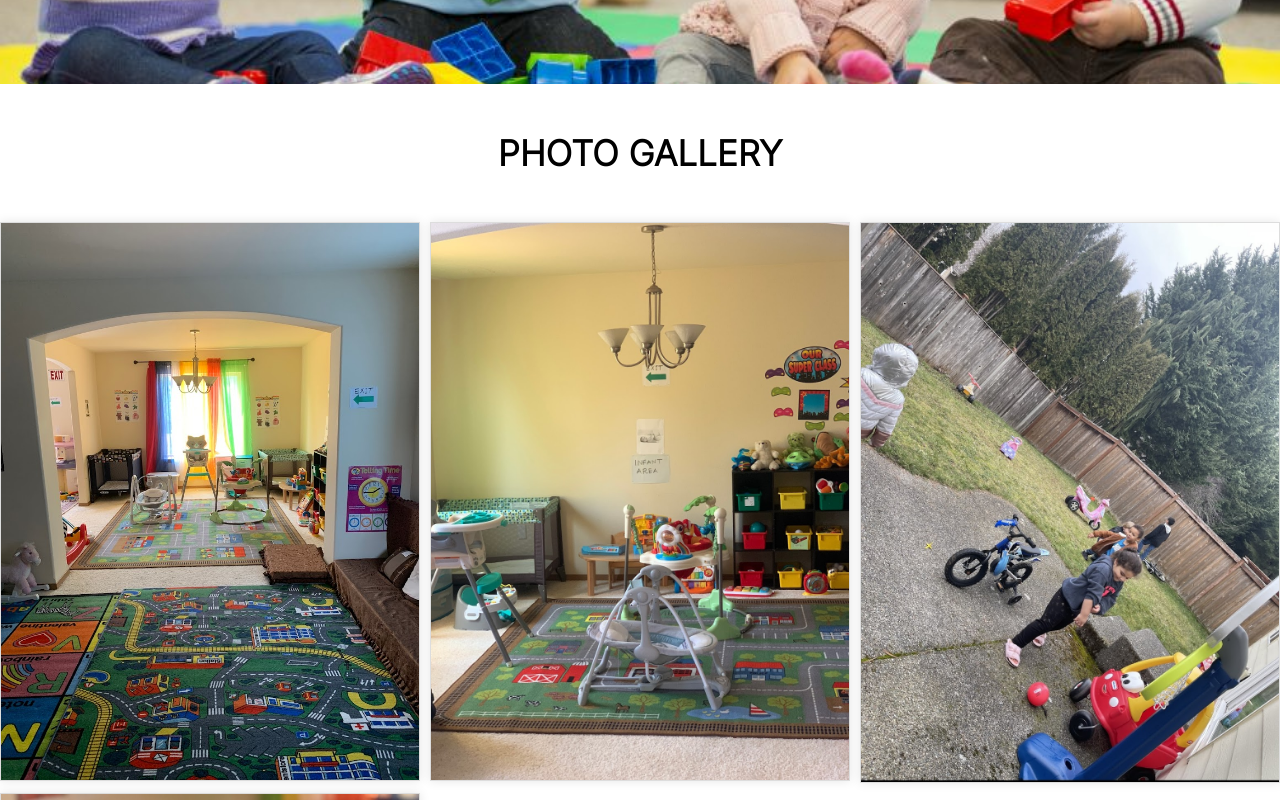
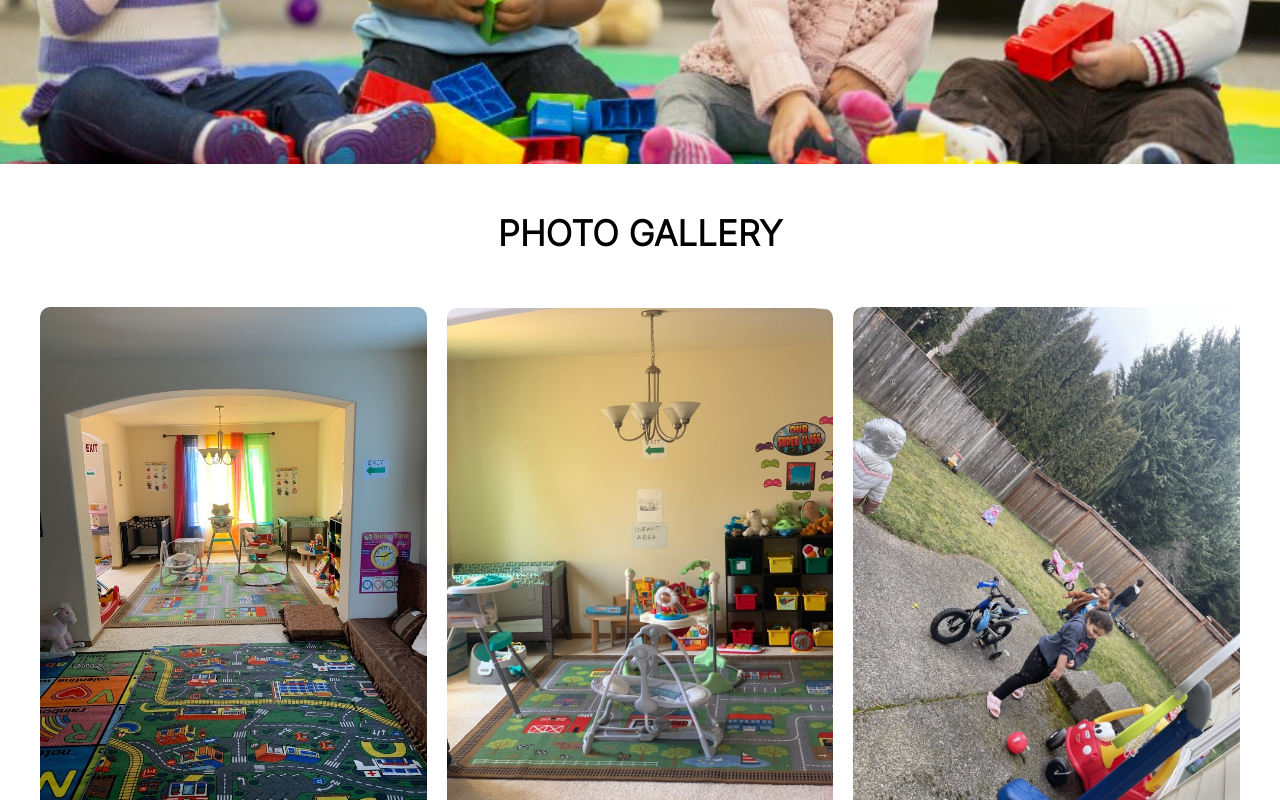
Before and after one commit to nabdi7/hadiya-childcare, a React (Create React App) app: page / in a window 1280 px wide. Shown: the part 680-1480 px from the top of the page. Built offline with nearby package versions, Linux system fonts and the light colour scheme.

Commit message:
first commit

```diff
--- /dev/null
+++ b/src/components/Gallery.css
@@ -0,0 +1,110 @@
+.galleryWrap {
+    display: flex;
+    flex-wrap: wrap;
+    gap: 10px;
+    align-items: center;
+    justify-content: center;
+    max-width: 1220px;
+    margin: 0 auto;
+    margin-bottom: 3rem;
+  }
+
+  .galleryWrap .single {
+    width: calc(33.3333% - 10px);
+    cursor: pointer;
+    margin-bottom: 10px;
+    /* width: 30%;
+    height: 100%; */
+    padding: 5px;
+  }
+
+  .galleryWrap .single img {
+    max-width: 100%;
+    max-height: 100%;
+    border-radius: 10px;
+  }
+
+  .galleryWrap .single img:hover {
+    transform: scale(1.02);
+  }
+
+  .sliderWrap {
+    position: fixed;
+    top: 0;
+    bottom: 0;
+    left: 0;
+    right: 0;
+    z-index: 999;
+    background-color: rgba(0, 0, 0, 0.8);
+    display: flex;
+    align-items: center;
+    justify-content: center;
+    width: 100%;
+    height: 100%;
+  }
+
+  .sliderWrap .btnClose, .sliderWrap .btnPrev, .sliderWrap .btnNext {
+    position: fixed;
+    cursor: pointer;
+    opacity: 0.6;
+    color: #fff;
+    z-index: 9999;
+  }
+
+  .btnNext:hover, .btnPrev:hover, .btnClose:hover {
+    opacity: 1;
+  }
+
+  .sliderWrap .btnClose {
+    top: 40px;
+    right: 40px;
+    font-size: 25px;
+  }
+
+  .sliderWrap .btnPrev {
+    top: 50%;
+    transform: translateY(-50%);
+    left: 40px;
+    font-size: 25px;
+  }
+
+  .sliderWrap .btnNext {
+    top: 50%;
+    transform: translateY(-50%);
+    right: 40px;
+    font-size: 25px;
+  }
+
+  .fullScreenImage {
+    width: calc(100% - 40px);
+    height: calc(100% - 40px);
+    display: flex;
+    align-items: center;
+    justify-content: center;
+  }
+
+  .fullScreenImage img {
+    max-width: 100%;
+    max-height: 100%;
+    pointer-events: none;
+    -webkit-user-select: none; /* Safari */
+    -ms-user-select: none; /* IE 10 and IE 11 */
+    user-select: none; /* Standard syntax */
+  }
+
+  @media (max-width: 768px) {
+    .galleryWrap .single {
+      width: calc(50% - 5px);
+    }
+
+    .galleryWrap .single img {
+        max-width: 100%;
+        max-height: 100%;
+        border-radius: 10px;
+    }
+
+    .galleryWrap .single img:hover {
+        transform: scale(1.02);
+    }
+
+}
--- /dev/null
+++ b/src/components/Gallery.js
@@ -0,0 +1,77 @@
+import { useState } from 'react'
+
+import { FontAwesomeIcon } from '@fortawesome/react-fontawesome'
+import { faCircleChevronLeft, faCircleChevronRight, faCircleXmark } from '@fortawesome/free-solid-svg-icons'
+
+import './Gallery.css'
+
+const Gallery = ({galleryImages}) => {
+
+  const [slideNumber, setSlideNumber] = useState(0)
+  const [openModal, setOpenModal] = useState(false)
+
+  const handleOpenModal = (index) => {
+    setSlideNumber(index)
+    setOpenModal(true)
+  }
+
+  // Close Modal
+  const handleCloseModal = () => {
+    setOpenModal(false)
+  }
+
+  // Previous Image
+  const prevSlide = () => {
+    slideNumber === 0
+    ? setSlideNumber( galleryImages.length -1 )
+    : setSlideNumber( slideNumber - 1 )
+  }
+
+  // Next Image
+  const nextSlide = () => {
+    slideNumber + 1 === galleryImages.length
+    ? setSlideNumber(0)
+    : setSlideNumber(slideNumber + 1)
+  }
+
+  return (
+    <div>
+
+      {openModal &&
+        <div className='sliderWrap'>
+          <FontAwesomeIcon icon={faCircleXmark} className='btnClose' onClick={handleCloseModal}  />
+          <FontAwesomeIcon icon={faCircleChevronLeft} className='btnPrev' onClick={prevSlide} />
+          <FontAwesomeIcon icon={faCircleChevronRight} className='btnNext' onClick={nextSlide} />
+          <div className='fullScreenImage'>
+            <img src={galleryImages[slideNumber].img} alt='' />
+          </div>
+        </div>
+      }
+
+      {/* <br />
+      Current slide number:  {slideNumber}
+      <br />
+      Total Slides: {galleryImages.length}
+      <br /><br /> */}
+        {/* <h1 className='gallery-title'> PHOTO GALLERY</h1> */}
+      <div className='galleryWrap'>
+        {
+          galleryImages && galleryImages.map((slide, index) => {
+            return(
+              <div
+                className='single'
+                key={index}
+                onClick={ () => handleOpenModal(index) }
+              >
+                <img src={slide.img} alt='' />
+              </div>
+            )
+          })
+        }
+      </div>
+
+    </div>
+  )
+}
+
+export default Gallery
--- a/src/components/Home.css
+++ b/src/components/Home.css
@@ -14,7 +14,7 @@ body {
     background-image: url("../images/kid1.jpeg");
     background-size: cover;
     background-repeat: no-repeat;
-    min-height: 70vh;
+    min-height: 80vh;
     background-position: center;
     padding-top: 4rem;
     display: flex;
@@ -59,9 +59,6 @@ body {
 
 
 /* gallery */
-/* .gallery{
-
-} */
 .gallery-title{
     color: black;
     font-size: 35px;
@@ -69,24 +66,6 @@ body {
     margin-bottom: 3rem;
 }
 
-.gallery-box {
-  text-align: center;
-}
-
-.image-grid {
-    display: grid;
-    grid-template-columns: repeat(3, 1fr);
-    grid-gap: 10px;
-    margin-bottom: 3rem;
-    margin: 0 auto;
-}
-
-.image-grid img {
-    max-width: 100%;
-    height: auto;
-    box-shadow: 0 0 10px rgba(0, 0, 0, 0.1);
-    border: 1px solid #ddd;
-}
 
 /* what we offer  */
 .offer-container {
@@ -155,12 +134,28 @@ body {
     justify-content: center;
     align-items: center;
     padding: 1rem;
-    margin: 1rem;
-    width: 90%; /* Adjust the width as needed */
+    width: 90%;
     margin: 0 auto;
+    /* height: 760px; */
+    /* margin-right: -100px; */
 }
 
 
 @media screen and (max-width: 768px){
 
+
+
+
+
+    /* testimonials frame */
+    .frame-box{
+        display: flex;
+        justify-content: center;
+        align-items: center;
+        padding: 1rem;
+        width: 90%;
+        margin: 0 auto;
+        height: 760px;
+        /* margin-right: -100px; */
+    }
 }
--- a/src/components/Home.js
+++ b/src/components/Home.js
@@ -1,5 +1,6 @@
 import React from "react";
 import "./Home.css";
+import Gallery from './Gallery';
 // import logoImage from '../images/hadiya.png';
 import image1 from '../images/image1.jpeg';
 import image2 from '../images/image2.jpeg';
@@ -10,6 +11,14 @@ import { faClock, faUserCheck, faShieldAlt, faGamepad, faRunning } from '@fortaw
 
 
 const Home = () => {
+    const galleryImages = [
+        { img: image1 },
+        { img: image2 },
+        { img: image3 },
+        { img: image4 },
+        { img: image3 },
+        { img: image4 },
+      ]
     return (
         <>
         <div className='background-image'>
@@ -23,19 +32,11 @@ const Home = () => {
 
 
         {/* gallery */}
-        <section className='gallery'>
-            <div className='gallery-box'>
-                <h1 className='gallery-title'> PHOTO GALLERY</h1>
-                {/* underline */}
-                <div className='image-grid'>
-                    <img src={image1}  alt='gallery' />
-                    <img src={image2}  alt='gallery' />
-                    <img src={image3}  alt='gallery' />
-                    <img src={image4}  alt='gallery' />
-                </div>
-            </div>
+        <h1 className='gallery-title'> PHOTO GALLERY</h1>
+        <Gallery
+            galleryImages={galleryImages}
+         />
 
-        </section>
 
         {/* what we offer */}
         <h1 className='offer-title'>What We Offer</h1>
@@ -78,12 +79,11 @@ const Home = () => {
         <section className='testimonials'>
             <h1 className='review-title'> What Parents Say</h1>
             <div className='review-container'>
-                {/* socialeKit */}
                 <iframe className='frame-box'
                     src='https://widgets.sociablekit.com/google-reviews/iframe/216756'
                     frameBorder='0'
                     width='90%'
-                    height='1000'
+                    height='650'
                     title='Google Reviews Widget'
                 ></iframe>
             </div>
```
